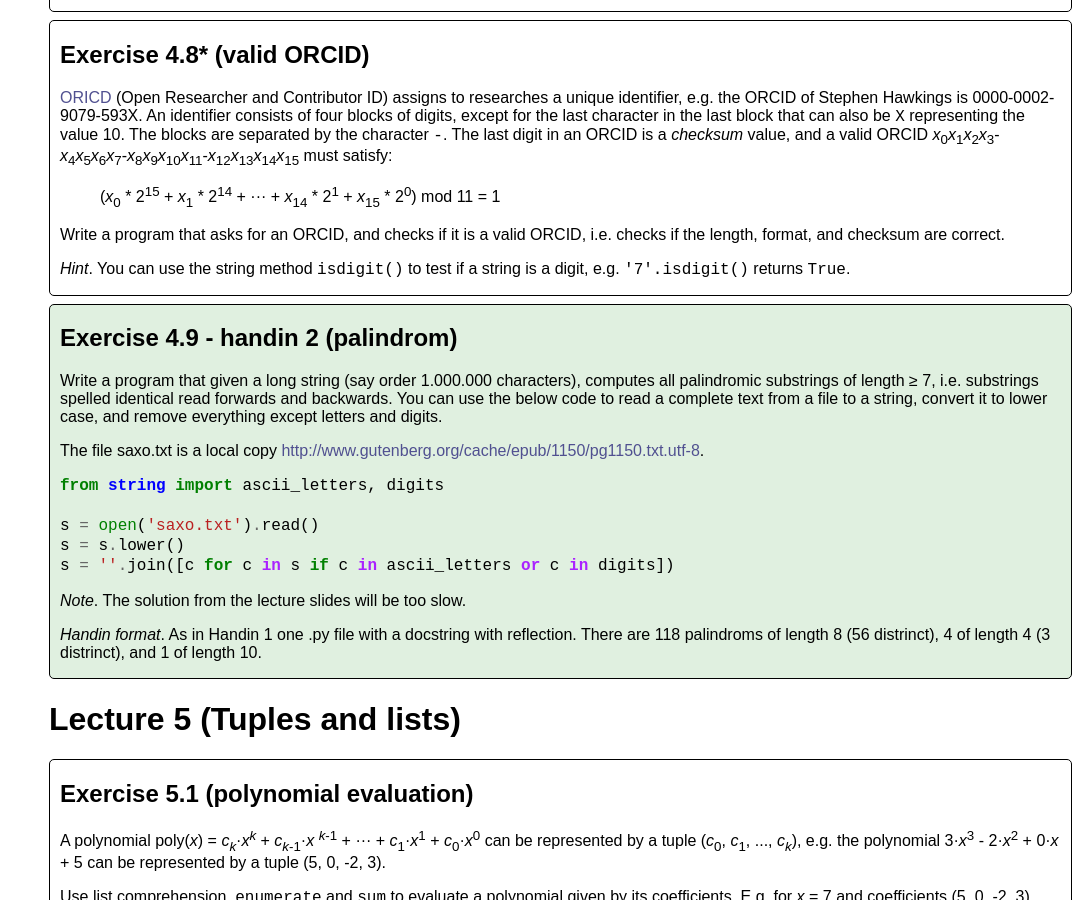
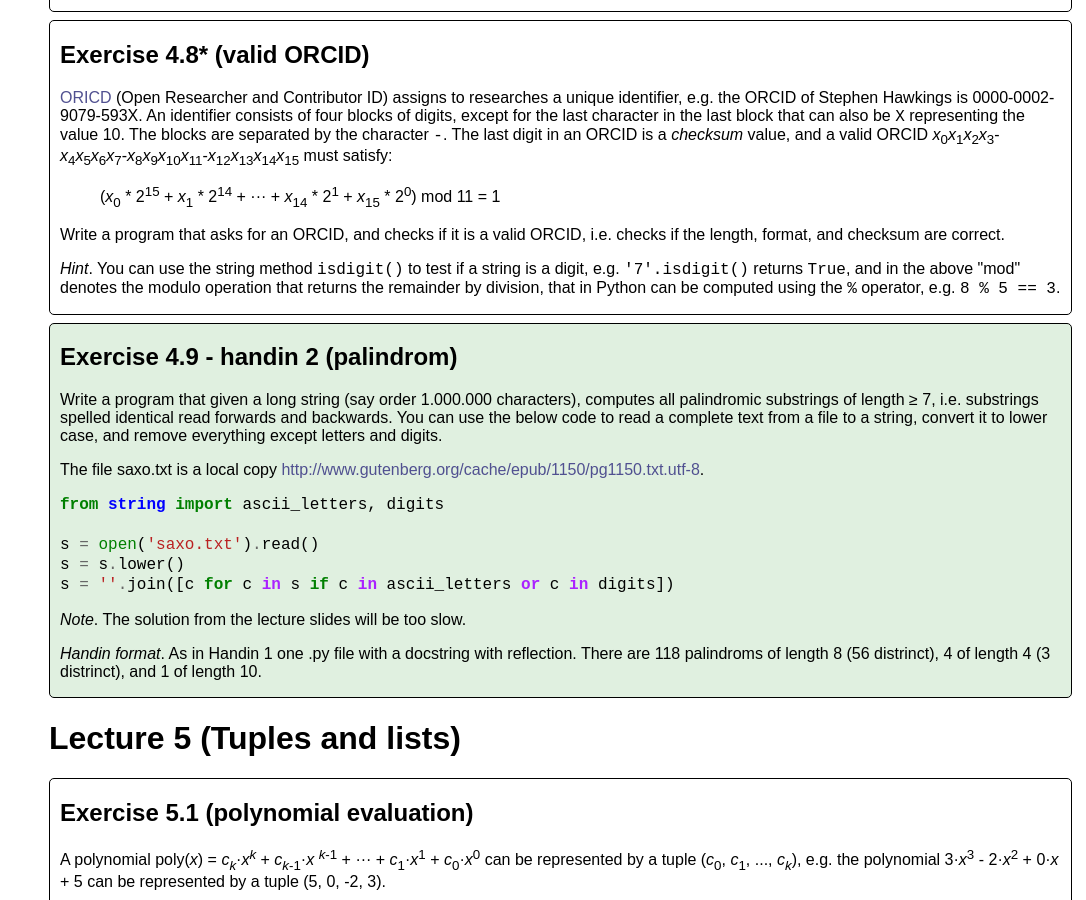
Before and after one commit to gsbrodal/gsbrodal.github.io, a Jekyll site: the page built from ipsa/exercises.html, in a window 1280 px wide and 900 px high, scrolled down 7380 px. Shown: the whole window, without its empty margins (194-1280 px from the left). Built offline with Jekyll 4.4.1, drawn with Linux system fonts in a browser that asks for light colours.

Commit message:
ORCID exercise

```diff
--- a/ipsa/exercises.html
+++ b/ipsa/exercises.html
@@ -330,7 +330,7 @@ c = r.step
 <p>(<em>x</em><sub>0</sub> * 2<sup>15</sup> + <em>x</em><sub>1</sub> * 2<sup>14</sup> + &middot;&middot;&middot; + <em>x</em><sub>14</sub> * 2<sup>1</sup> + <em>x</em><sub>15</sub> * 2<sup>0</sup>) mod 11 = 1</p>
 </blockquote>
 <p>Write a program that asks for an ORCID, and checks if it is a valid ORCID, i.e. checks if the length, format, and checksum are correct.</p>
-<p><em>Hint</em>. You can use the string method <code>isdigit()</code> to test if a string is a digit, e.g. <code>'7'.isdigit()</code> returns <code>True</code>.</p>
+<p><em>Hint</em>. You can use the string method <code>isdigit()</code> to test if a string is a digit, e.g. <code>'7'.isdigit()</code> returns <code>True</code>, and in the above "mod" denotes the modulo operation that returns the remainder by division, that in Python can be computed using the <code>%</code> operator, e.g. <code>8 % 5 == 3</code>.</p>
 </div>
 <a name="handin2"></a>
 <div class="handin">
```
Also changed, not shown: 1 other file.
